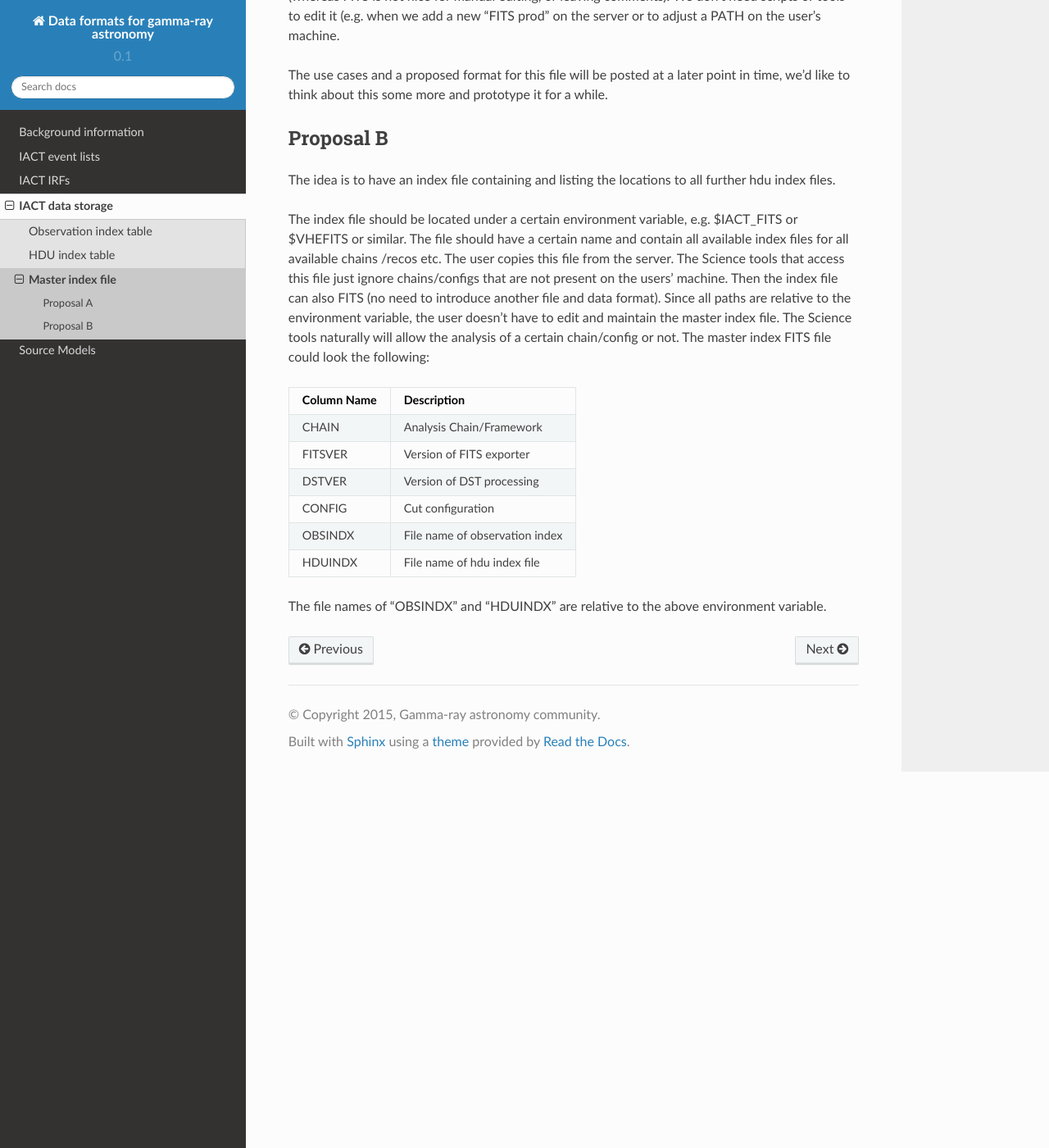
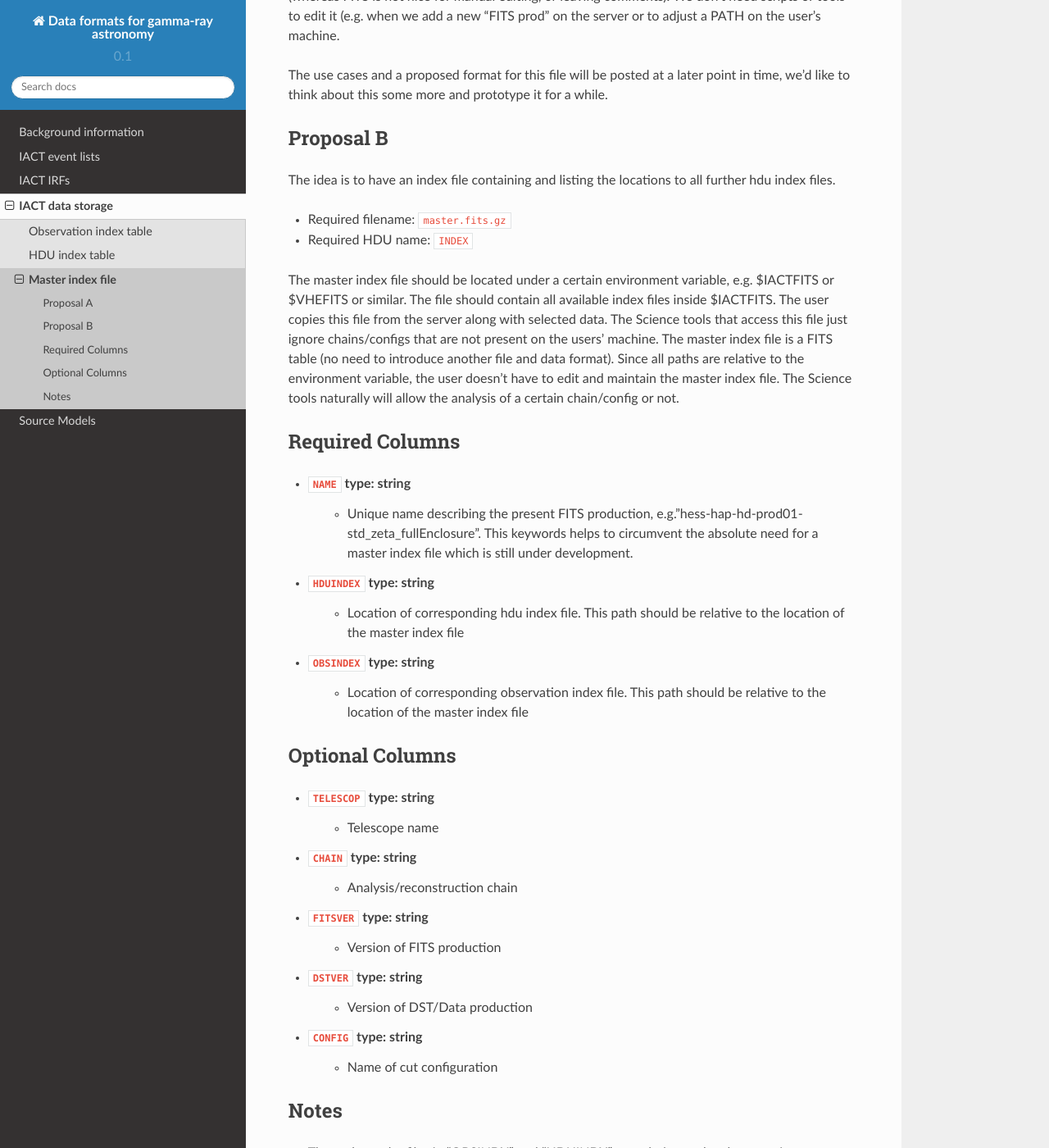
Before and after one commit to open-gamma-ray-astro/gamma-astro-data-formats, a Sphinx documentation site: the page built from source/data_storage/super_index/index.rst, in a window 1280 px wide and 1400 px high, scrolled down 693 px. Shown: the whole window at 82% size. Built offline with Sphinx 7.4.7 and the Read the Docs theme 2.0.0, drawn with Linux system fonts in a browser that asks for light colours; some of the changed text lies outside the part shown.

Commit message:
Refined master index proposal B

```diff
--- a/source/data_storage/super_index/index.rst
+++ b/source/data_storage/super_index/index.rst
@@ -36,26 +36,43 @@ Proposal B
 
 The idea is to have an index file containing and listing the locations to all further hdu index files.
 
-The index file should be located under a certain environment variable, e.g.
-$IACT_FITS or $VHEFITS or similar. The file should have a certain name and
-contain all available index files for all available chains /recos etc. The user
-copies this file from the server. The Science tools that access this file just
-ignore chains/configs that are not present on the users' machine. Then the index
-file can also FITS (no need to introduce another file and data format). Since
+* Required filename: ``master.fits.gz``
+* Required HDU name: ``INDEX``
+
+The master index file should be located under a certain environment variable, e.g.
+$IACTFITS or $VHEFITS or similar. The file should contain all available index files inside $IACTFITS. The user
+copies this file from the server along with selected data. The Science tools that access this file just
+ignore chains/configs that are not present on the users' machine. The master index file is a FITS table
+(no need to introduce another file and data format). Since
 all paths are relative to the environment variable, the user doesn't have to
 edit and maintain the master index file. The Science tools naturally will allow
 the analysis of a certain chain/config or not.
-The master index FITS file could look the following:
 
-===========  ==============================
-Column Name  Description
-===========  ==============================
-CHAIN        Analysis Chain/Framework
-FITSVER      Version of FITS exporter
-DSTVER       Version of DST processing
-CONFIG       Cut configuration
-OBSINDX      File name of observation index
-HDUINDX      File name of hdu index file
-===========  ==============================
+Required Columns
+-----------------
 
-The file names of "OBSINDX" and "HDUINDX" are relative to the above environment variable.
+* ``NAME`` type: string
+    * Unique name describing the present FITS production, e.g."hess-hap-hd-prod01-std_zeta_fullEnclosure". This keywords helps to circumvent the absolute need for a master index file which is still under development.
+* ``HDUINDEX`` type: string
+    * Location of corresponding hdu index file. This path should be relative to the location of the master index file
+* ``OBSINDEX`` type: string
+    * Location of corresponding observation index file. This path should be relative to the location of the master index file
+
+Optional Columns
+-----------------
+* ``TELESCOP`` type: string
+    * Telescope name
+* ``CHAIN`` type: string
+    * Analysis/reconstruction chain
+* ``FITSVER`` type: string
+    * Version of FITS production
+* ``DSTVER`` type: string
+    * Version of DST/Data production
+* ``CONFIG`` type: string
+    * Name of cut configuration
+
+
+Notes
+------
+
+* The paths to the files in "OBSINDX" and "HDUINDX" are relative to the above environment variable, i.e. relative to this master index file.
```
Also changed, not shown: source/data_storage/hdu_index/index.rst (+1 -6 lines).
